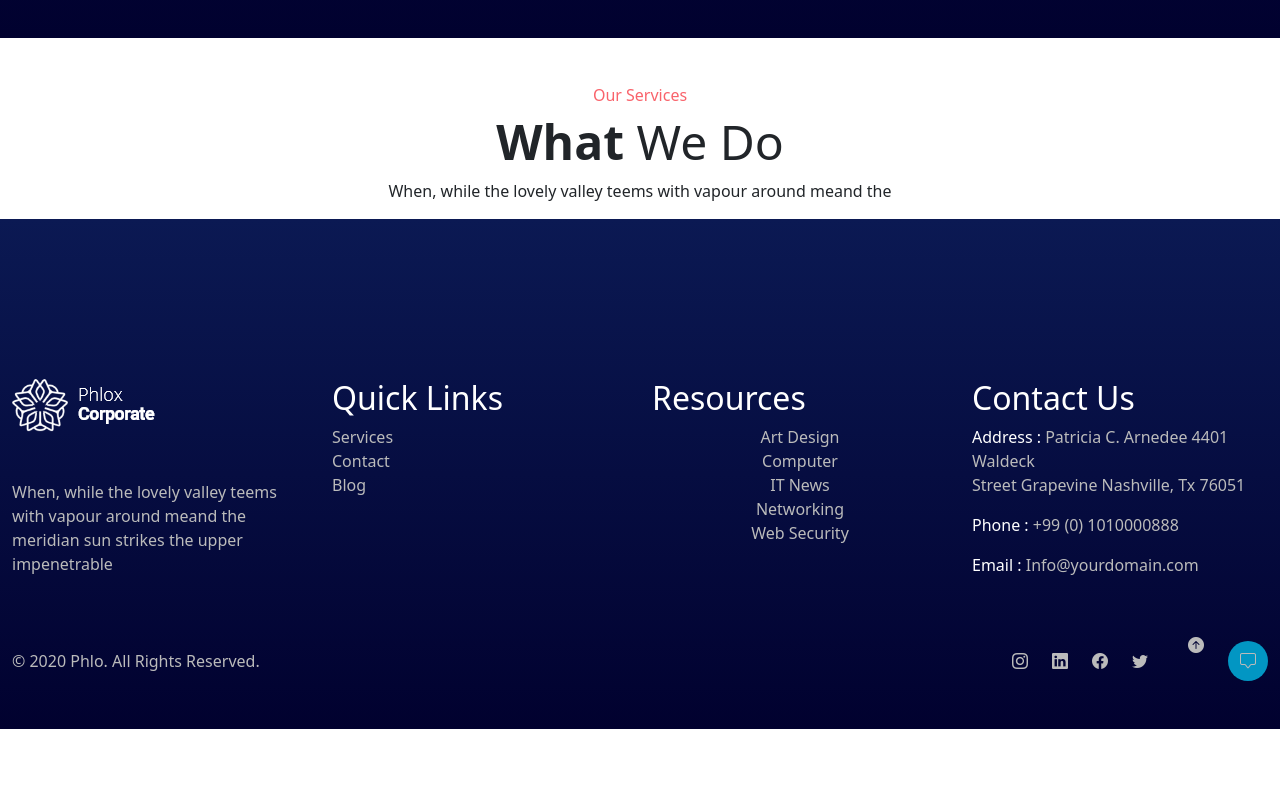
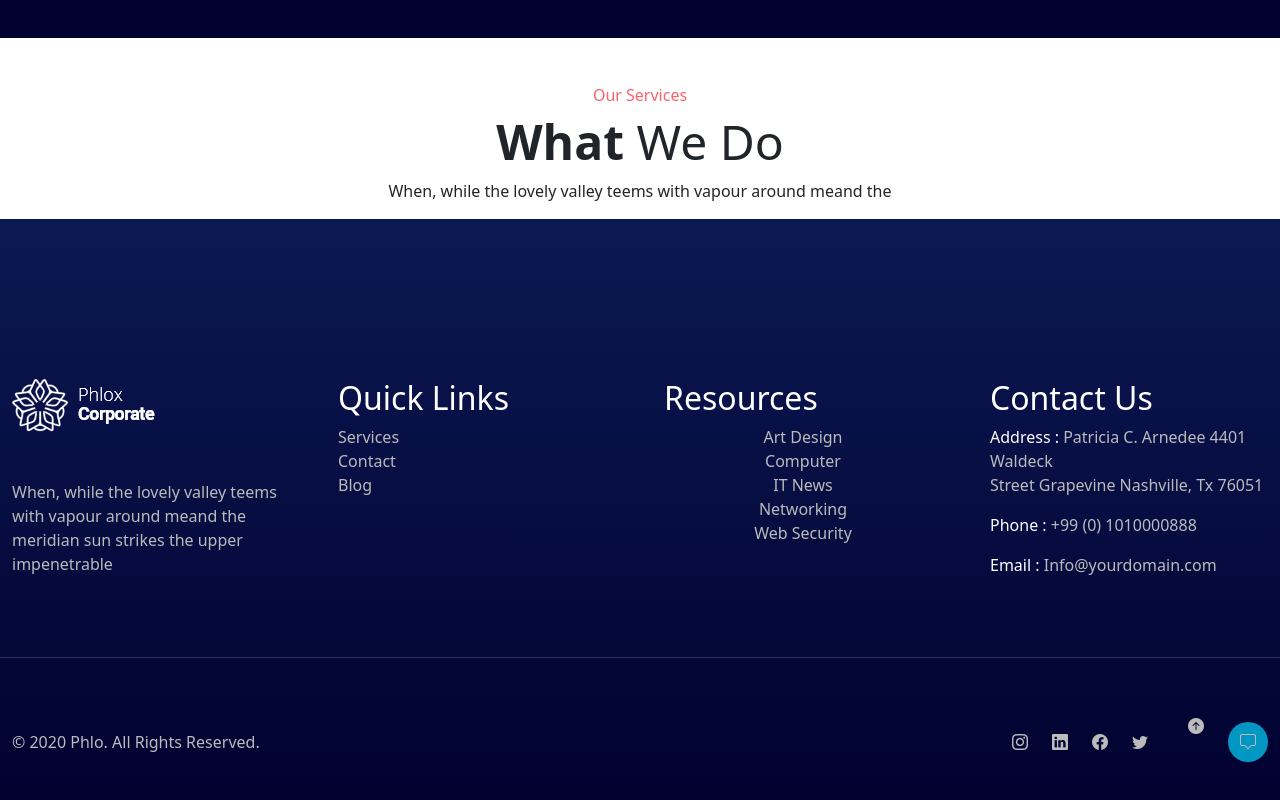
Before and after one commit to MatteoNocera/proj-html-vuejs, a Vue app: page / in a window 1280 px wide. Shown: the part 798-1598 px from the top of the page. Before the commit the page ends 1527 px from the top, so only its background shows below. Built offline with nearby package versions, Linux system fonts and the light colour scheme.

Commit message:
fix hr in appfooter

```diff
--- a/src/assets/scss/partials/app_footer.scss
+++ b/src/assets/scss/partials/app_footer.scss
@@ -7,6 +7,7 @@
 
     .top_footer {
         padding-top: 10rem;
+        padding-bottom: 3rem;
     }
 
     a {
@@ -31,4 +32,8 @@
         text-align: center;
         border-radius: 50%;
     }
+
+    hr {
+        color: var(--corp-land-light);
+    }
 }
--- a/src/components/AppFooter.vue
+++ b/src/components/AppFooter.vue
@@ -15,7 +15,8 @@ export default {
     <footer id="app_footer">
         <div class="container">
             <div class="top_footer">
-                <div class="row row-cols-1 row-cols-sm-2 row-cols-md-4 justify-content-between">
+
+                <div class="row row-cols-1 row-cols-sm-2 row-cols-md-4 justify-content-between g-5">
 
                     <div class="col">
                         <a href="#">
@@ -36,6 +37,7 @@ export default {
                         </ul>
 
                     </div>
+
 
                     <div class="col" id="resouces">
                         <h2 class="text-white">Resources</h2>
@@ -61,7 +63,11 @@ export default {
 
                 </div>
             </div>
+        </div>
 
+        <hr>
+
+        <div class="container">
             <div class="bottom_footer d-flex justify-content-between py-5 align-items-center">
 
                 <p class="m-0">© 2020 Phlo. All Rights Reserved.</p>
@@ -91,5 +97,6 @@ export default {
 
             </div>
         </div>
+
     </footer>
 </template>
```
